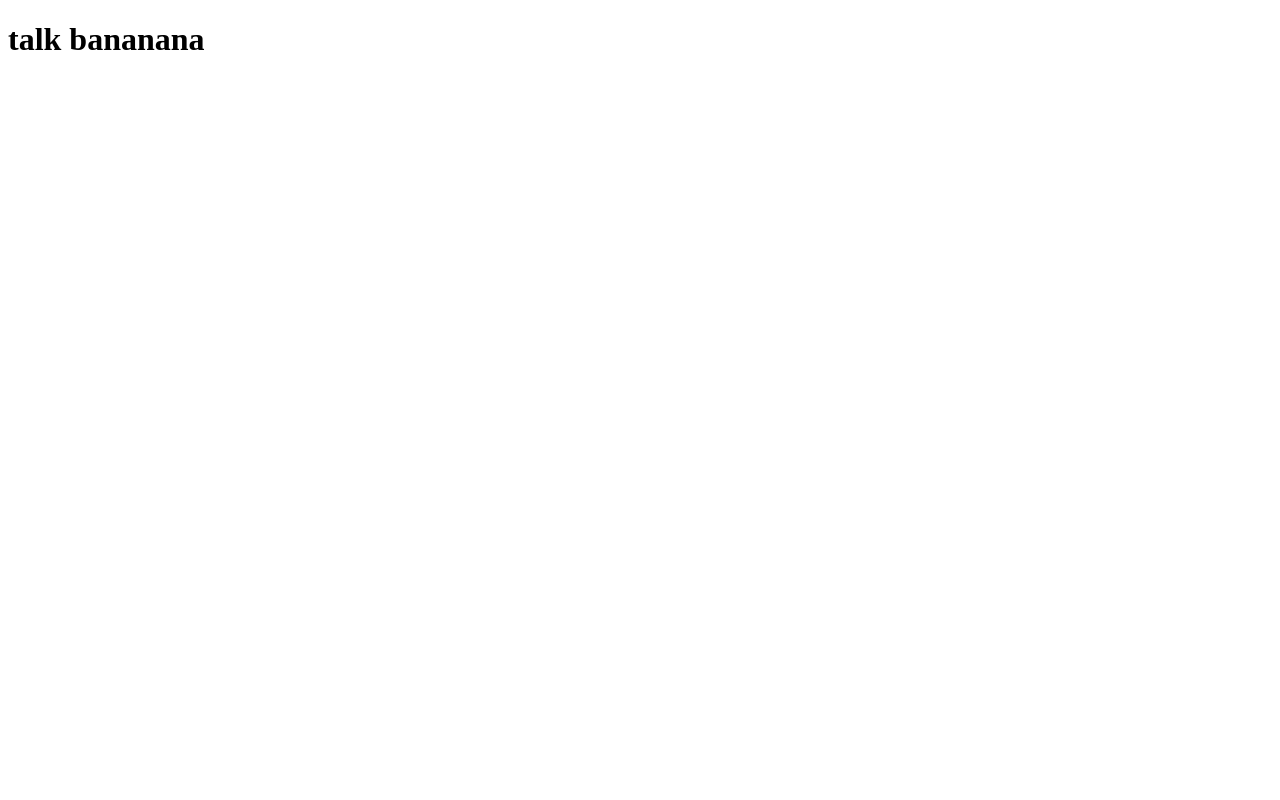
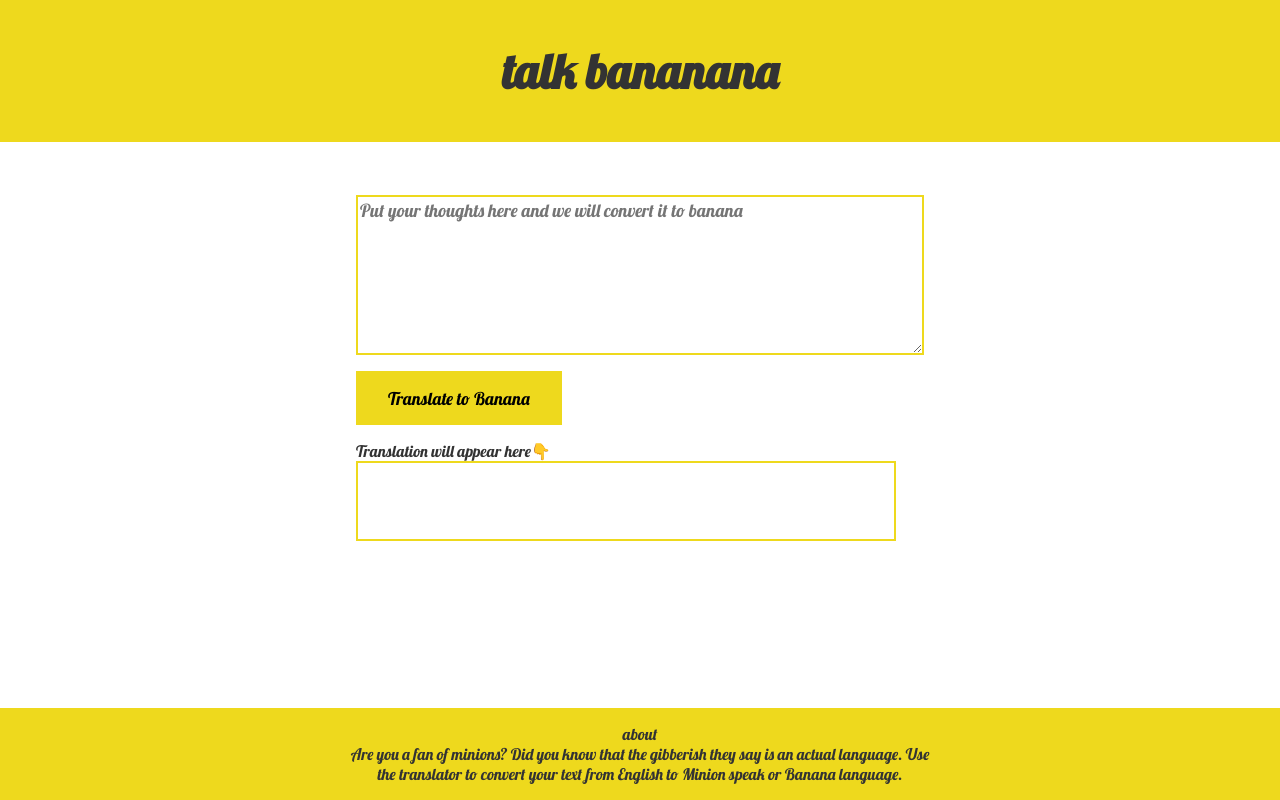
Before and after one commit to jDineshKarthic/neogcamp-banana-speak-markSix, a plain HTML site: page index.html in a window 1280 px wide. Drawn offline with Linux system fonts and the light colour scheme.

Commit message:
update: project completed

```diff
--- /dev/null
+++ b/app.js
@@ -0,0 +1,23 @@
+var btnTranslate = document.querySelector("#btn-translate");
+var txtInput = document.querySelector("#txt-input");
+var outputDiv = document.querySelector("#output");
+
+// console.log(outputDiv);
+
+var serverUrl =	"	https://api.funtranslations.com/translate/minion.json";
+function constructUrl(input){
+    return serverUrl+"?"+"text="+input;
+}
+function clickEventHandler(){
+
+    var input = txtInput.value;
+    fetch(constructUrl(input))
+    .then(response => response.json())
+    .then(json => {
+                var translatedtext = json.contents.translated;
+                outputDiv.innerText = translatedtext;
+    })
+
+};
+
+btnTranslate.addEventListener("click", clickEventHandler);
--- a/index.html
+++ b/index.html
@@ -1,12 +1,49 @@
 <!DOCTYPE html>
 <html lang="en">
-<head>
-    <meta charset="UTF-8">
-    <meta http-equiv="X-UA-Compatible" content="IE=edge">
-    <meta name="viewport" content="width=device-width, initial-scale=1.0">
+  <head>
+    <meta charset="UTF-8" />
+    <meta http-equiv="X-UA-Compatible" content="IE=edge" />
+    <meta name="viewport" content="width=device-width, initial-scale=1.0" />
+    <link rel="stylesheet" href="style.css" />
     <title>banana speak</title>
-</head>
-<body>
-    <h1>talk bananana</h1>
-</body>
+    <!-- <style>
+      textarea {
+        width: 90%;
+        height: 10vh;
+        display: block;
+        padding: 1rem;
+      }
+      #output {
+        border: 1px solid black;
+        height: 10vh;
+        width: 80%;
+        margin: 1rem;
+        padding: 1rem;
+      }
+    </style> -->
+  </head>
+  <body>
+    <nav>
+      <h1 id="header">talk bananana</h1>
+    </nav>
+    <main >
+      <textarea
+
+        id="txt-input"
+        placeholder="Put your thoughts here and we will convert it to banana"
+      ></textarea>
+      <button id="btn-translate">Translate to Banana </button>
+      <div >
+        Translation will appear here👇
+      </div>
+      <div  id="output"></div>
+    </main>
+    <footer>
+        <div id="about">about</div>
+        <p>Are you a fan of minions? Did you know that the gibberish they say is an actual language. Use the translator
+            to convert your text from English to Minion speak or Banana language.</p>
+    </footer>
+
+    <script src="app.js" type="text/javascript"></script>
+  </body>
 </html>
--- /dev/null
+++ b/style.css
@@ -0,0 +1,90 @@
+@import url('https://fonts.googleapis.com/css2?family=Lobster&display=swap');
+*{
+
+    box-sizing: border-box;
+}
+body{
+    margin: 0px;
+    font-family: 'Lobster',cursive;
+    color: #333333;
+}
+:root{
+    --primary-color:rgb(238, 217, 29);
+    --width-break: 600px;
+}
+nav{
+
+    text-align:center;
+    padding: 1px 4px;
+    margin-bottom: 5px;
+    background-color: rgb(238, 217, 29);
+    font-family: 'Lobster' ;
+    font-size: 2rem;
+    font-weight: 200;
+
+}
+main{
+    margin: 0px auto;
+    padding: 1rem;
+    max-width: var(--width-break);
+}
+
+button{
+    background-color: var(--primary-color);
+    border:none;
+    margin: 1rem 0rem;
+    padding: 1rem 2rem;
+    font-size: 1.1rem;
+    font-family: 'Lobster' ;
+
+
+}
+div{
+    font-family: 'Lobster' ;
+
+}
+textarea{
+    /* box-sizing: border-box;
+    display: block;
+
+    width: 100%;
+    min-height: 20vh;
+    margin-top: 2rem ;
+    margin:auto;
+    font-size: large;
+   font-family: 'Lobster' ; */
+     border: 2px solid var(--primary-color);
+
+
+        box-sizing: border-box;
+        display: block;
+        width: 100%;
+        min-height: 20vh;
+        margin-top: 2rem;
+        font-size: large;
+        font-family: inherit;
+
+
+
+}
+#output{
+    box-sizing: border-box;
+    width: 95%;
+    min-height: 10vh;
+    max-height: 20vh;
+    overflow: scroll;
+    border: 2px solid var(--primary-color);
+}
+footer{
+    box-sizing: border-box;
+    text-align: center;
+    position: fixed;
+bottom: 0;
+width: 100%;
+padding: 1rem;
+background-color: var(--primary-color);
+}
+footer p {
+    max-width: var(--width-break);
+    margin: auto;
+}
```
